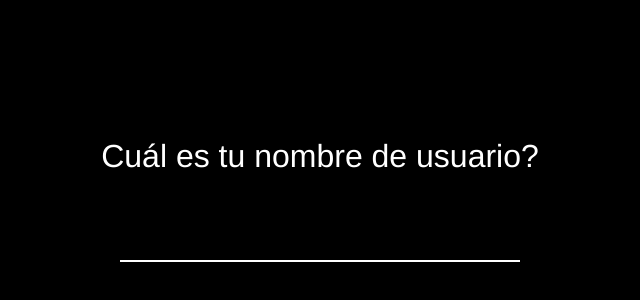
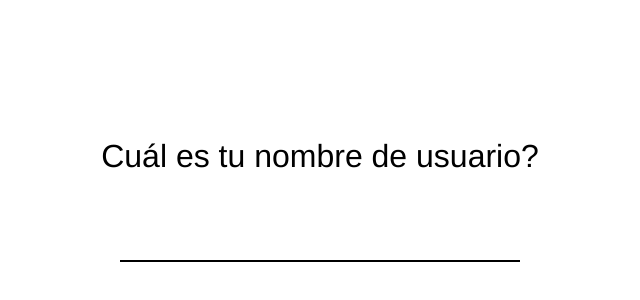
Before and after one commit to eaceto-FIUBA/tdl-javascript, a website with bundled scripts: page client/index.html in a window 1280 px wide. Shown: the part 194-494 px from the top of the page, without its empty margins (320-960 px from the left). Built offline with nearby package versions, Linux system fonts and the light colour scheme; files whose address does not match are found by name.

Commit message:
estilos en blanco

```diff
--- a/client/login.html
+++ b/client/login.html
@@ -1,6 +1,6 @@
-<li class="login page">
+<div class="login page">
   <div class="form">
     <h3 class="title">Cuál es tu nombre de usuario?</h3>
     <input autofocus class="usernameInput" type="text" maxlength="14" ng-model="user" ng-keypress="($event.which === 13) ? enterUsername(user) : 0" />
   </div>
-</li>
+</div>
--- a/client/styles/style.css
+++ b/client/styles/style.css
@@ -49,7 +49,7 @@ ul {
 /* Login Page */
 
 .login.page {
-  background-color: #000;
+  background-color: #fff;
 }
 
 .login.page .form {
@@ -65,7 +65,7 @@ ul {
 .login.page .form .usernameInput {
   background-color: transparent;
   border: none;
-  border-bottom: 2px solid #fff;
+  border-bottom: 2px solid #000;
   outline: none;
   padding-bottom: 15px;
   text-align: center;
@@ -91,7 +91,7 @@ ul {
 }
 
 .login.page .title, .login.page .usernameInput {
-  color: #fff;
+  color: #000;
   font-weight: 100;
 }
 
```
